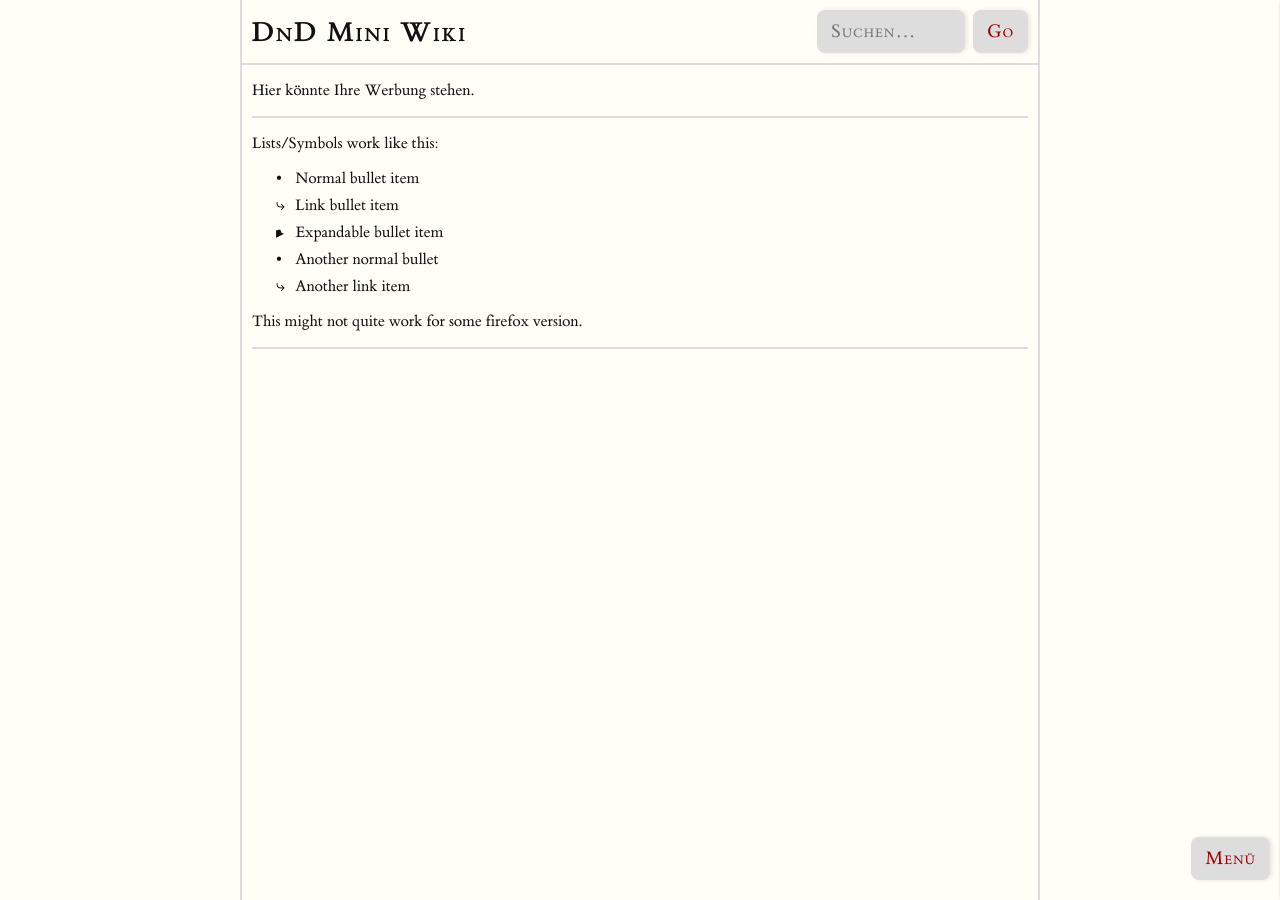
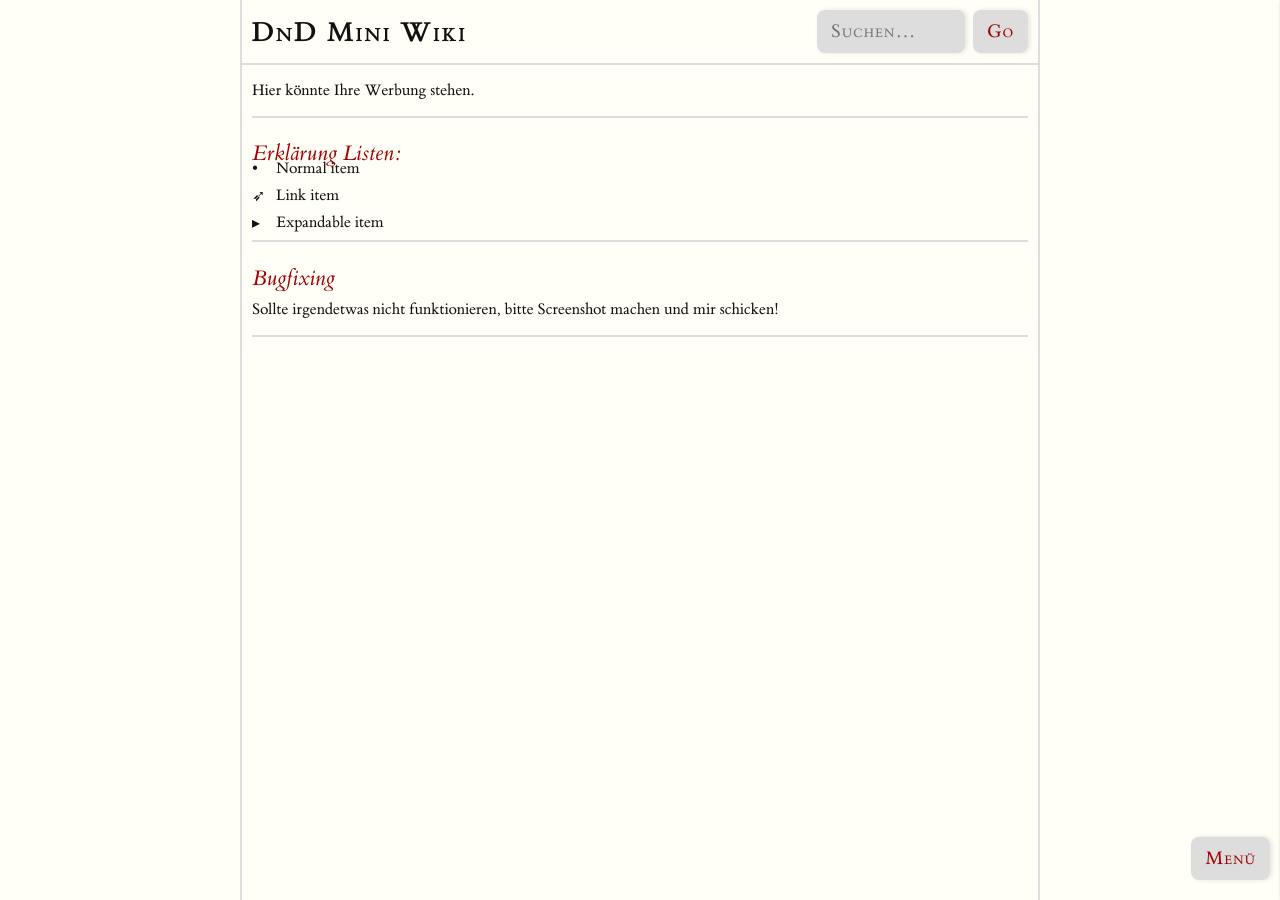
Before and after one commit to FelixDnD/FelixDnD.github.io, a Jekyll site: the page built from index.md, in a window 1280 px wide. Built offline with Jekyll 4.4.1, drawn with Linux system fonts in a browser that asks for light colours.

Commit message:
Attempted fix list mobile

```diff
--- a/assets/css/main.css
+++ b/assets/css/main.css
@@ -109,88 +109,45 @@ strong {
   letter-spacing: 0.05rem;
 }
 
-ul {
+.custom-list {
   list-style: none;
-  padding-left: 1.5em;
+  padding-left: 0;
+  margin: 0;
 }
 
-ul li {
+.custom-list li {
   position: relative;
-  padding-left: 1.2em;
+  padding-left: 1.5em;
   margin-bottom: 0.5em;
 }
 
+/* Remove native summary markers */
+.custom-list li summary {
+  list-style: none;
+}
+.custom-list li summary::-webkit-details-marker {
+  display: none;
+}
+
 /* Default bullet */
-ul li::before {
+.custom-list li::before {
   content: "•";
   position: absolute;
   left: 0;
+  top: 0;
 }
 
-/* Arrow bullet for <li> with <a> */
-ul li:has(> a):not(:has(details))::before {
-  content: "⤷";
+/* Link bullet */
+.custom-list li.is-link::before {
+  content: "➶"; /* or 🗡️, ✦ etc */
 }
 
-/* Expand/collapse symbol handled inside <summary> */
-ul li:has(> details) summary {
-  list-style: none;
-  padding-left: 0;
-  position: relative;
+/* Expandable bullet */
+.custom-list li.is-expand::before {
+  content: "▸";
 }
 
-ul li:has(> details) summary::before {
-  content: "▸";
-  position: absolute;
-  left: -1.2em;
-  transition: transform 0.2s ease;
-}
-
-ul li:has(> details[open]) summary::before {
+/* Change to down arrow when open */
+.custom-list li.is-expand details[open]::before {
   content: "▾";
 }
-ul {
-  list-style: none;
-  padding-left: 1.5em;
-}
-
-ul li {
-  position: relative;
-  padding-left: 1.2em;
-  margin-bottom: 0.5em;
-}
-
-ul li::before {
-  content: "•";
-  position: absolute;
-  left: 0;
-}
-
-/* Arrow for links */
-ul li.li-link::before {
-  content: "⤷";
-}
-
-/* Expandable items */
-ul li.li-expand summary {
-  list-style: none;
-  padding-left: 0;
-  position: relative;
-  cursor: pointer;
-  display: inline-block;
-}
-
-ul li.li-expand summary::before {
-  content: "▸";
-  position: absolute;
-  left: -1.2em;
-  transition: transform 0.2s ease;
-}
-
-ul li.li-expand details[open] summary::before {
-  content: "▾";
-}
-
-ul li.li-expand summary::-webkit-details-marker {
-  display: none;
-}
--- a/assets/js/main.js
+++ b/assets/js/main.js
@@ -37,12 +37,12 @@ if (window.scrollY > window.innerHeight * 2) {
 })
 
 // List detection
-  document.querySelectorAll("ul li").forEach(li => {
+  document.querySelectorAll("ul.custom-list > li").forEach(li => {
     if (li.querySelector("details")) {
-      li.classList.add("li-expand");
+      li.classList.add("is-expand");
     } else if (li.querySelector("a")) {
-      li.classList.add("li-link");
+      li.classList.add("is-link");
     } else {
-      li.classList.add("li-normal");
+      li.classList.add("is-normal");
     }
   });
--- a/index.md
+++ b/index.md
@@ -7,21 +7,23 @@ Hier könnte Ihre Werbung stehen.
 
 * * *
 
-Lists/Symbols work like this:
+### Erklärung Listen:
 
-<ul>
-  <li>Normal bullet item</li>
-  <li><a href="#">Link bullet item</a></li>
+<ul class="custom-list">
+  <li>Normal item</li>
+  <li><a href="#">Link item</a></li>
   <li>
     <details>
-      <summary>Expandable bullet item</summary>
-        Expanded content goes here.
+      <summary>Expandable item</summary>
+      <p>More content here.</p>
     </details>
   </li>
-  <li>Another normal bullet</li>
-  <li><a href="#">Another link item</a></li>
 </ul>
 
-This might not quite work for some firefox version.
+* * *
+
+### Bugfixing
+
+Sollte irgendetwas nicht funktionieren, bitte Screenshot machen und mir schicken!
 
 * * *
```
Also changed, not shown: 3 other files.
